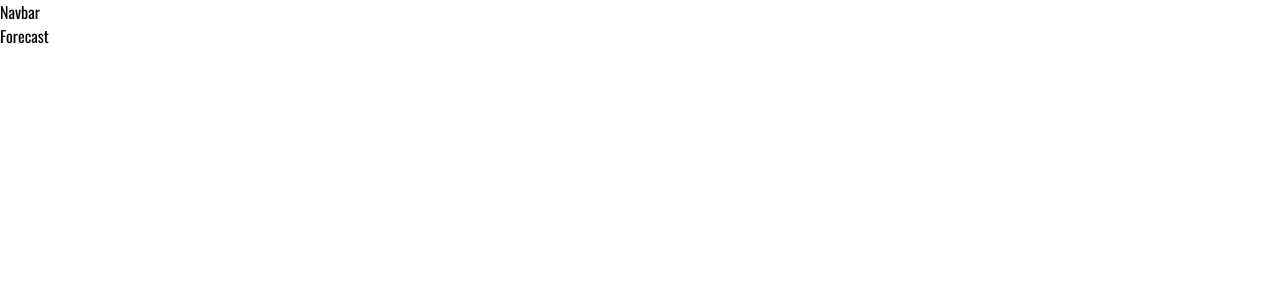
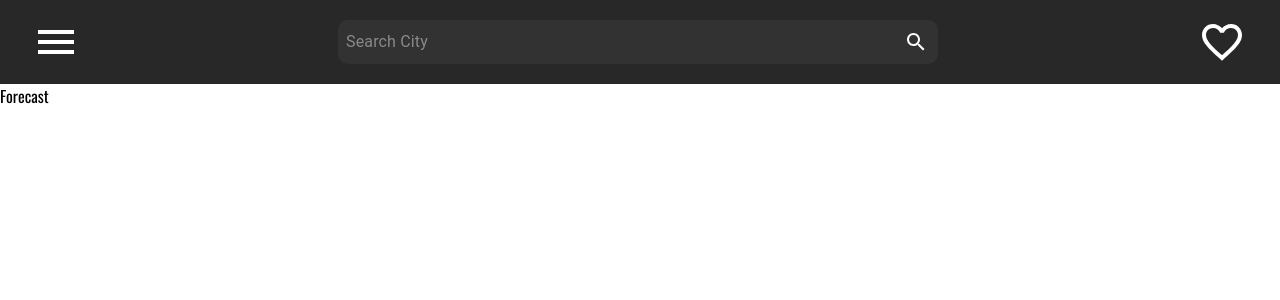
Before and after one commit to AhmedSemih/Weather-App, a React (Create React App) app: page / in a window 1280 px wide. Shown: the top 300 px of the page. Built offline with nearby package versions, Linux system fonts and the light colour scheme.

Commit message:
Drawer created and connected to navbar

```diff
--- a/package.json
+++ b/package.json
@@ -3,6 +3,10 @@
   "version": "1.0.0",
   "private": true,
   "dependencies": {
+    "@emotion/react": "^11.9.3",
+    "@emotion/styled": "^11.9.3",
+    "@mui/icons-material": "^5.8.4",
+    "@mui/material": "^5.8.5",
     "@testing-library/jest-dom": "^5.16.4",
     "@testing-library/react": "^13.3.0",
     "@testing-library/user-event": "^13.5.0",
--- /dev/null
+++ b/src/components/DrawerList.jsx
@@ -0,0 +1,44 @@
+import React from 'react';
+import {useNavigate} from 'react-router-dom';
+import { Box, List, ListItem, ListItemButton, ListItemText, ListItemIcon, Typography } from '@mui/material';
+import { WbSunny, Favorite, AutoAwesome } from '@mui/icons-material';
+
+const DrawerList = ({ setIsOpen }) => {
+
+    const navigate=useNavigate();
+
+    return (
+        <Box
+            sx={{
+                width: 250,
+                height: '100%',
+                display: 'flex',
+                flexDirection: 'column',
+                justifyContent: 'space-between',
+                color: '#fff',
+                backgroundColor: 'rgb(40, 40, 40)'
+            }}
+            role="presentation"
+            onClick={() => setIsOpen(false)}
+            onKeyDown={() => setIsOpen(false)}
+        >
+            <List>
+                {['Realtime', 'Forecast', 'Hourly', 'Astronomy', 'Favourites'].map((text, index) => (
+                    <ListItem key={text} disablePadding>
+                        <ListItemButton onClick={()=>navigate(text==="Forecast" ? navigate('/') : navigate(`/${text.toLowerCase()}`) )} >
+                            <ListItemIcon sx={{ color: '#fff' }} >
+                                {index > 2 ? (index === 4 ? <Favorite /> : <AutoAwesome />) : <WbSunny />}
+                            </ListItemIcon>
+                            <ListItemText primary={text} />
+                        </ListItemButton>
+                    </ListItem>
+                ))}
+            </List>
+            <Typography sx={{ fontSize: '.9rem', p: 2 }}>
+                Powered by <a href="https://github.com/AhmedSemih" target="_blank" rel='noreferrer' >Ahmed Semih Erkan</a>
+            </Typography>
+        </Box>
+    )
+}
+
+export default DrawerList;
--- a/src/components/Navbar.jsx
+++ b/src/components/Navbar.jsx
@@ -1,8 +1,60 @@
-import React from 'react';
+import React, { useState } from 'react';
+import { Box, Stack, IconButton, InputBase, Drawer} from '@mui/material';
+import { Menu, Search, FavoriteBorder } from '@mui/icons-material';
+
+import DrawerList from './DrawerList';
 
 const Navbar = () => {
+
+  const [isOpen, setIsOpen] = useState(false);
+
+  const onSubmit = (e) => {
+    e.preventDefault();
+  }
+
   return (
-    <div>Navbar</div>
+    <>
+      <Stack
+        direction={'row'}
+        spacing={{ xs: 1, sm: 2, md: 4 }}
+        alignItems='center'
+        justifyContent='space-between'
+        backgroundColor="rgb(40,40,40)"
+        py={1}
+        px={{ xs: 0, sm: 1, md: 3 }} >
+        <IconButton sx={{ color: '#fff' }} onClick={() => setIsOpen(true)} >
+          <Menu sx={{ fontSize: { xs: '2rem', sm: '3rem' } }} />
+        </IconButton>
+        <Box
+          onSubmit={onSubmit}
+          component='form'
+          sx={{
+            display: 'flex',
+            maxWidth: '600px',
+            width: '100%',
+            backgroundColor: 'rgb(50,50,50)',
+            borderRadius: '10px'
+          }}>
+          <InputBase
+            sx={{ ml: 1, flex: 1, color: '#fff' }}
+            placeholder="Search City"
+          />
+          <IconButton type="submit" sx={{ p: '10px', color: '#fff' }}>
+            <Search />
+          </IconButton>
+        </Box>
+        <IconButton type="submit" sx={{ p: '10px', color: '#fff' }}>
+          <FavoriteBorder sx={{ fontSize: { xs: '2rem', sm: '3rem' } }} />
+        </IconButton>
+      </Stack>
+      <Drawer
+        anchor='left'
+        open={isOpen}
+        onClose={()=>setIsOpen(false)}
+      >
+        <DrawerList setIsOpen={setIsOpen} />
+      </Drawer>
+    </>
   )
 }
 
--- a/src/index.css
+++ b/src/index.css
@@ -9,6 +9,7 @@
 
 a{
   text-decoration: none;
+  color:inherit
 }
 
 ul, li, ol {
```
Also changed, not shown: 1 other file (tests, documents, lock files or other folders).
